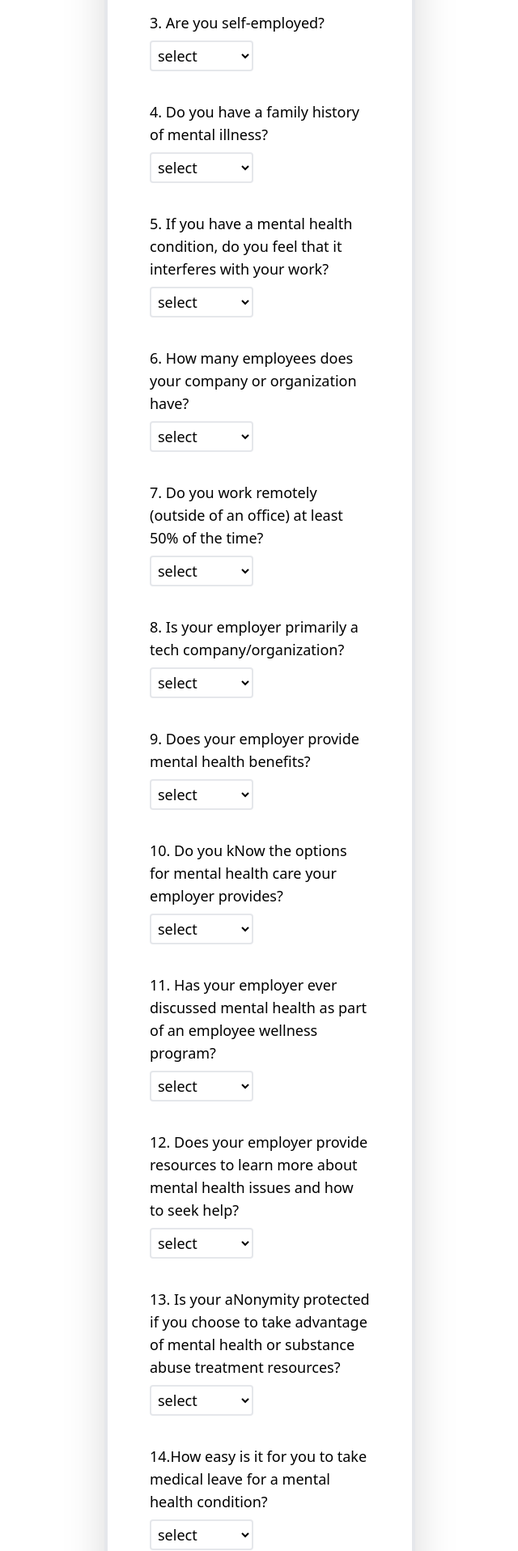
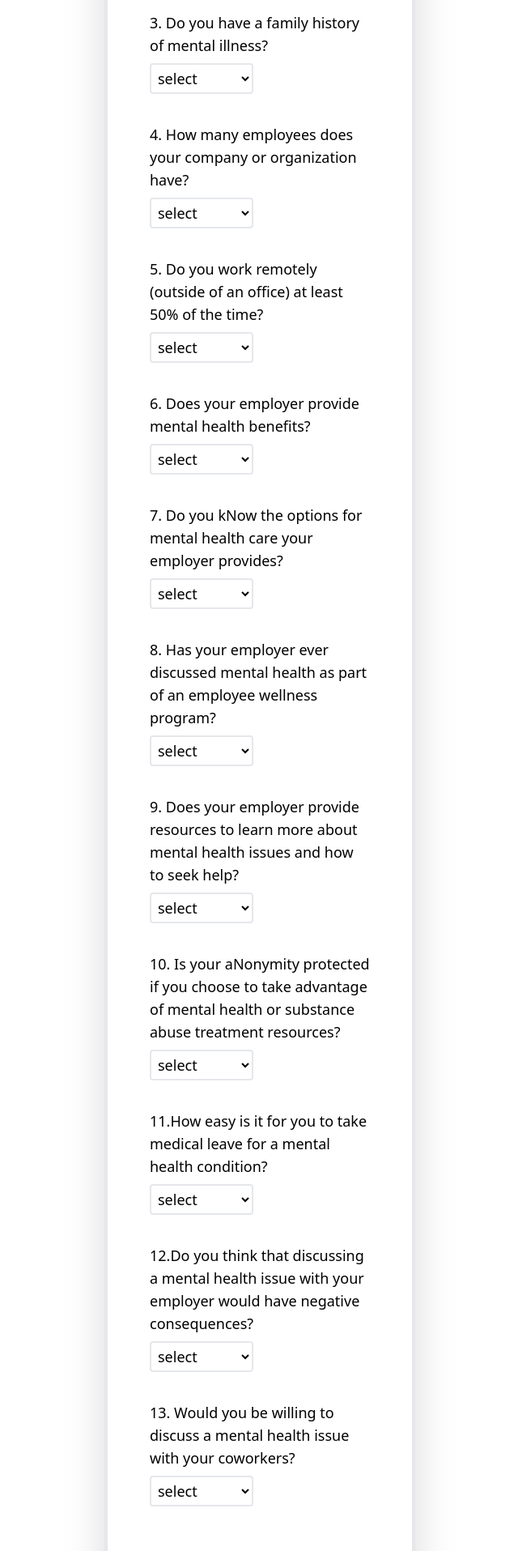
Before and after one commit to dscmsit/Mental-Health-App, an Angular app in the folder front-end/: page /user-form in a window 1280 px wide. Shown: the part 400-2315 px from the top of the page at 81% size, without its empty margins (319-959 px from the left). Built offline with nearby package versions, Linux system fonts and the light colour scheme.

Commit message:
Updated user-form

```diff
--- a/front-end/src/app/Components/user-form/user-form.component.html
+++ b/front-end/src/app/Components/user-form/user-form.component.html
@@ -21,16 +21,16 @@
         <option value="option3">Female</option>
         <option value="option3">Others</option></select
       ><br />
-      <label class="m-1">3. Are you self-employed? </label>
+      <!-- <label class="m-1">3. Are you self-employed? </label>
       <select
         class="text-black bg-white w-32 m-1 p-1 text-lg font-medium rounded hover:bg-white hover:text-black border-2 hover:border-2 hover:border-black group"
       >
         <option default value="option1">select</option>
         <option value="option2">Yes</option>
         <option value="option3">No</option></select
-      ><br />
+      ><br /> -->
       <label class="m-1"
-        >4. Do you have a family history of mental illness?</label
+        >3. Do you have a family history of mental illness?</label
       >
       <select
         class="text-black bg-white w-32 m-1 p-1 text-lg font-medium rounded hover:bg-white hover:text-black border-2 hover:border-2 hover:border-black group"
@@ -39,7 +39,7 @@
         <option value="option2">Yes</option>
         <option value="option3">No</option></select
       ><br />
-      <label class="m-1"
+      <!-- <label class="m-1"
         >5. If you have a mental health condition, do you feel that it
         interferes with your work?
       </label>
@@ -51,9 +51,9 @@
         <option value="option3">Rarely</option>
         <option value="option4">Never</option>
         <option value="option5">Sometimes</option></select
-      ><br />
+      ><br /> -->
       <label class="m-1"
-        >6. How many employees does your company or organization have?</label
+        >4. How many employees does your company or organization have?</label
       >
       <select
         class="text-black bg-white w-32 m-1 p-1 text-lg font-medium rounded hover:bg-white hover:text-black border-2 hover:border-2 hover:border-black group"
@@ -69,7 +69,7 @@
       <br />
 
       <label class="m-1"
-        >7. Do you work remotely (outside of an office) at least 50% of the
+        >5. Do you work remotely (outside of an office) at least 50% of the
         time?
       </label>
       <select
@@ -79,7 +79,7 @@
         <option value="option2">Yes</option>
         <option value="option3">No</option></select
       ><br />
-      <label class="m-1"
+      <!-- <label class="m-1"
         >8. Is your employer primarily a tech company/organization?</label
       >
       <select
@@ -88,9 +88,9 @@
         <option default value="option1">select</option>
         <option value="option2">Yes</option>
         <option value="option3">No</option></select
-      ><br />
+      ><br /> -->
       <label class="m-1"
-        >9. Does your employer provide mental health benefits?
+        >6. Does your employer provide mental health benefits?
       </label>
       <select
         class="text-black bg-white w-32 m-1 p-1 text-lg font-medium rounded hover:bg-white hover:text-black border-2 hover:border-2 hover:border-black group"
@@ -101,7 +101,7 @@
         <option value="option4">Don't kNow</option></select
       ><br />
       <label class="m-1"
-        >10. Do you kNow the options for mental health care your employer
+        >7. Do you kNow the options for mental health care your employer
         provides?</label
       >
       <select
@@ -113,7 +113,7 @@
         <option value="option4">Not sure</option></select
       ><br />
       <label class="m-1"
-        >11. Has your employer ever discussed mental health as part of an
+        >8. Has your employer ever discussed mental health as part of an
         employee wellness program?
       </label>
       <select
@@ -125,7 +125,7 @@
         <option value="option4">Don't kNow</option></select
       ><br />
       <label class="m-1"
-        >12. Does your employer provide resources to learn more about mental
+        >9. Does your employer provide resources to learn more about mental
         health issues and how to seek help?</label
       >
       <select
@@ -138,7 +138,7 @@
       ><br />
 
       <label class="m-1">
-        13. Is your aNonymity protected if you choose to take advantage of
+        10. Is your aNonymity protected if you choose to take advantage of
         mental health or substance abuse treatment resources?
       </label>
       <select
@@ -150,7 +150,7 @@
         <option value="option4">Don't kNow</option></select
       ><br />
       <label class="m-1"
-        >14.How easy is it for you to take medical leave for a mental health
+        >11.How easy is it for you to take medical leave for a mental health
         condition?</label
       >
       <select
@@ -164,7 +164,7 @@
         <option value="option6">Don't kNow</option></select
       ><br />
       <label class="m-1"
-        >15.Do you think that discussing a mental health issue with your
+        >12.Do you think that discussing a mental health issue with your
         employer would have negative consequences?
       </label>
       <select
@@ -176,7 +176,7 @@
         <option value="option4">Maybe</option></select
       ><br />
       <label class="m-1"
-        >16. Would you be willing to discuss a mental health issue with your
+        >13. Would you be willing to discuss a mental health issue with your
         coworkers?</label
       >
       <select
```
